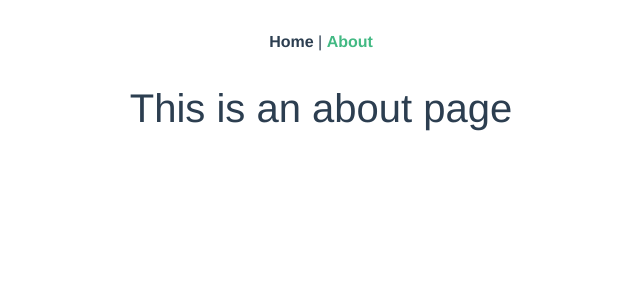
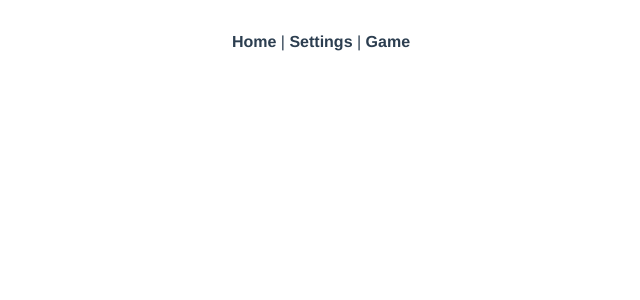
Before and after one commit to AlejandrLara12/time-game-app, a Vue app: page /about in a window 1280 px wide. Shown: the top 300 px of the page, without its empty margins (319-959 px from the left). Built offline with nearby package versions, Linux system fonts and the light colour scheme.

Commit message:
set pages

```diff
--- a/src/App.vue
+++ b/src/App.vue
@@ -2,7 +2,8 @@
   <div id="app">
     <div id="nav">
       <router-link to="/">Home</router-link> |
-      <router-link to="/about">About</router-link>
+      <router-link :to="{ name: 'Settings' }">Settings</router-link> |
+      <router-link :to="{ name: 'Game' }">Game</router-link>
     </div>
     <router-view/>
   </div>
@@ -10,6 +11,10 @@
 
 
 <style>
+* {
+  box-sizing: border-box;
+}
+
 #app {
   font-family: Avenir, Helvetica, Arial, sans-serif;
   -webkit-font-smoothing: antialiased;
--- a/src/router/index.js
+++ b/src/router/index.js
@@ -11,13 +11,23 @@ const routes = [
     component: Home
   },
   {
-    path: '/about',
-    name: 'About',
-    // route level code-splitting
-    // this generates a separate chunk (about.[hash].js) for this route
-    // which is lazy-loaded when the route is visited.
-    component: () => import(/* webpackChunkName: "about" */ '../views/About.vue')
-  }
+    path: '/settings',
+    name: 'Settings',
+    component: () => import(/* webpackChunkName: "Settings Page" */ '@/views/Settings.vue')
+  },
+  {
+    path: '/game',
+    name: 'Game',
+    component: () => import(/* webpackChunkName: "Game Page" */ '@/views/Game.vue'),
+  },
+  // {
+  //   path: '/about',
+  //   name: 'About',
+  //   // route level code-splitting
+  //   // this generates a separate chunk (about.[hash].js) for this route
+  //   // which is lazy-loaded when the route is visited.
+  //   component: () => import(/* webpackChunkName: "about" */ '../views/About.vue')
+  // }
 ]
 
 const router = new VueRouter({
--- a/src/store/index.js
+++ b/src/store/index.js
@@ -1,3 +1,4 @@
+import moment from 'moment'
 import Vue from 'vue'
 import Vuex from 'vuex'
 
@@ -11,6 +12,7 @@ export default new Vuex.Store({
       { name: 'Player 2', color: '#2980B9' },
     ],
     limitOfPlayers: 16,
+    shiftTimeLimit: moment.duration(2, 'seconds').asMilliseconds() , // as miliseconds
   },
   mutations: {
     increment (state, payload) {
@@ -26,6 +28,9 @@ export default new Vuex.Store({
     removePlayer (state, { index }) {
       state.players = state.players.filter( (p, idx) => idx !== index)
     },
+    setShiftTimeLimit (state, { duration }) {
+      state.shiftTimeLimit = moment.duration(duration).asMilliseconds()
+    },
   },
   actions: {
     incrementBy ({ commit }, { amount  = 1 }) {
--- a/src/views/About.vue
+++ /dev/null
@@ -1,5 +0,0 @@
-<template>
-  <div class="about">
-    <h1>This is an about page</h1>
-  </div>
-</template>
--- /dev/null
+++ b/src/views/Game.vue
@@ -0,0 +1,5 @@
+<template>
+  <div class="game">
+    <h1>This is an Game page</h1>
+  </div>
+</template>
--- a/src/views/Home.vue
+++ b/src/views/Home.vue
@@ -1,8 +1,11 @@
 <template>
   <div class="home">
-    <img alt="Vue logo" src="../assets/logo.png">
+    <b-alert :show='reachedShiftTimeLimit' variant="danger">Time is up</b-alert>
+    <p>shiftTimeLimit {{ shiftTimeLimit }} ms</p>
+    <!-- <img alt="Vue logo" src="../assets/logo.png"> -->
 
     <PlayersForm />
+    <p>reachedShiftTimeLimit {{ reachedShiftTimeLimit }}</p>
     <p>duration: {{currentDuration}} ms</p>
     <b-button @click="handleStart">Start</b-button>
     <b-button @click="handlePause">Pause</b-button>
@@ -31,6 +34,7 @@ export default {
         color: '#1CA085',
       },
       currentDuration: 0,
+      reachedShiftTimeLimit: false,
       sw: new Stopwatch(),
       timerInterval: null,
     }
@@ -42,6 +46,7 @@ export default {
       this.timerInterval = setInterval(() => {
         // console.log('dur ... ')
         this.currentDuration = this.sw.current
+        this.reachedShiftTimeLimit = this.currentDuration > this.shiftTimeLimit
       }, 100)
     },
     handlePause() {
@@ -50,6 +55,8 @@ export default {
     },
     handleReset() {
       this.sw.reset()
+      this.currentDuration = 0
+      this.reachedShiftTimeLimit = false
       clearInterval(this.timerInterval)
     },
     handleNextPlayer() {
@@ -64,6 +71,8 @@ export default {
         return
       }
       this.sw.reset()
+      this.currentDuration = 0
+      this.reachedShiftTimeLimit = false
       this.handleStart()
     },
   },
@@ -73,7 +82,7 @@ export default {
   //   }
   // },
   computed: {
-    ...mapState(['limitOfPlayers', 'players']),
+    ...mapState(['limitOfPlayers', 'players', 'shiftTimeLimit']),
   }
 }
 </script>
--- /dev/null
+++ b/src/views/Settings.vue
@@ -0,0 +1,5 @@
+<template>
+  <div class="settings">
+    <h1>This is an Settings page</h1>
+  </div>
+</template>
```
